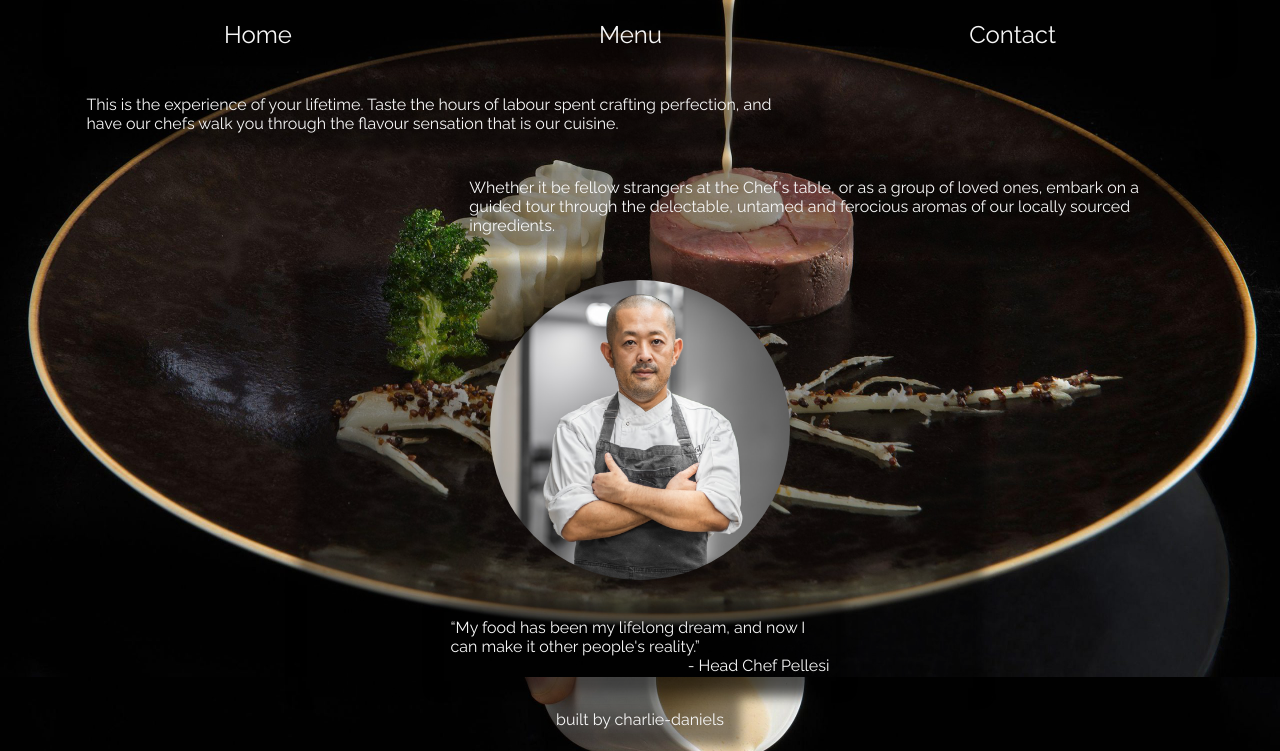
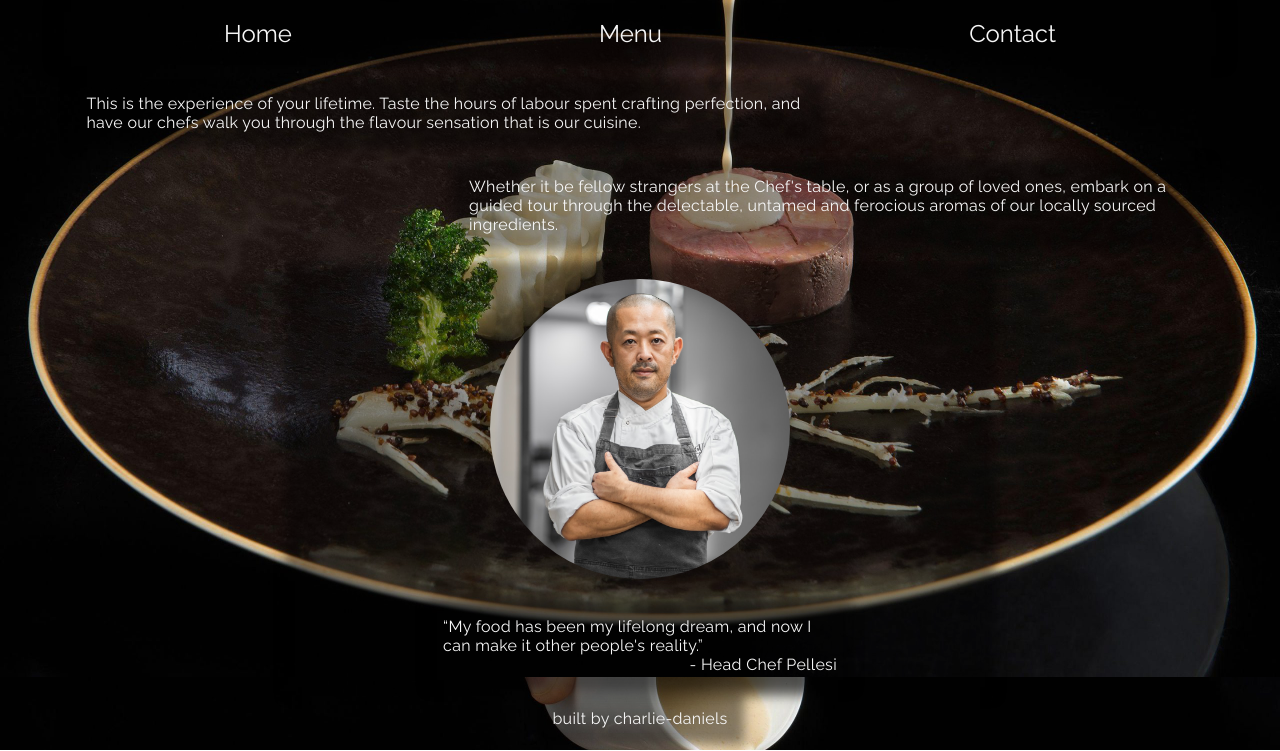
Before and after one commit to charlie-daniels/restaurant, a website built with webpack: page dist/index.html in a window 1280 px wide. Shown: the part 123-874 px from the top of the page. Built offline with nearby package versions, Linux system fonts and the light colour scheme; a web font is replaced by a local one.

Commit message:
Convert to scss

```diff
--- a/package.json
+++ b/package.json
@@ -18,6 +18,8 @@
   "homepage": "https://github.com/charlie-daniels/restaurant#readme",
   "devDependencies": {
     "css-loader": "^6.7.1",
+    "sass": "^1.54.9",
+    "sass-loader": "^13.0.2",
     "style-loader": "^3.3.1",
     "webpack": "^5.74.0",
     "webpack-cli": "^4.10.0"
--- a/src/pages/contact.js
+++ b/src/pages/contact.js
@@ -1,5 +1,5 @@
-import './../styles/contact.css';
-import addressPng from './../images/address.png';
+import '../styles/contact.scss';
+import addressPng from '../images/address.png';
 
 function createLocation() {
   const location = document.createElement('div');
--- a/src/pages/home.js
+++ b/src/pages/home.js
@@ -1,5 +1,5 @@
-import chefJpeg from './../images/chef.jpeg';
-import './../styles/home.css';
+import '../styles/home.scss';
+import chefJpeg from '../images/chef.jpeg';
 
 function createIntroduction() {
   const intro = document.createElement('section');
--- a/src/pages/menu.js
+++ b/src/pages/menu.js
@@ -1,4 +1,4 @@
-import './../styles/menu.css';
+import '../styles/menu.scss';
 
 function createMenuItem(name, desc) {
   const item = document.createElement('div');
--- a/src/pages/website.js
+++ b/src/pages/website.js
@@ -1,5 +1,5 @@
-import './../styles/global.css';
-import './../styles/website.css';
+import '../styles/global.scss';
+import '../styles/website.scss';
 
 import loadHome from './home.js';
 import loadContact from './contact.js';
@@ -15,7 +15,7 @@ function createHeader() {
   const header = document.createElement('header');
   const heading = document.createElement('h1');
   heading.classList.add('background');
-  heading.textContent = 'Rêver';
+  heading.textContent = 'rêves de nourriture';
 
   header.append(heading);
   return header;
--- a/src/styles/global.css
+++ b/src/styles/global.scss
@@ -1,6 +1,7 @@
 /* Fonts */
 
 @import url('https://fonts.googleapis.com/css?family=Raleway');
+$main-font-stack: 'Raleway', serif;
 
 /* Resets */
 
@@ -35,26 +36,25 @@ img {
 
 /*  */
 
-:root {
-  --bg-color: #272626;
-  --text-bg-color: #0000006a;
-  --text-color: #f6f6f6;
-}
+$bg-color: #272626;
+$text-bg-color: #0000006a;
+$text-color: #f6f6f6;
 
 body {
   background-image: url('./../images/background.jpeg');
   background-attachment: fixed;
   background-position: center;
   background-size: cover;
-  color: var(--text-color);
-  font-family: 'Raleway';
+  color: $text-color;
+  font-family: $main-font-stack;
+  letter-spacing: 0.3px;
 }
 
 .background {
-  background-color: var(--text-bg-color);
+  background-color: $text-bg-color;
   margin: 1rem;
   padding: 0.4rem;
-  box-shadow: 0 0 10px 10px var(--text-bg-color);
+  box-shadow: 0 0 10px 10px $text-bg-color;
 }
 
 .content-center {
--- /dev/null
+++ b/src/styles/home.scss
@@ -0,0 +1,26 @@
+.chef {
+  & img {
+  max-width: 300px;
+  max-height: 300px;
+  border-radius: 50%;
+  }
+  & .quote {
+    margin-top: 2rem;
+    margin-bottom: 0;
+    width: 60%;
+    & p {
+      text-align: right;
+    }
+  }
+}
+
+#introduction {
+  display: grid;
+  & p:nth-of-type(n) {
+    grid-column: 1 / span 2;
+  }
+
+  & p:nth-of-type(2n) {
+    grid-column: 2 / span 2;
+  }
+}
--- /dev/null
+++ b/src/styles/menu.scss
@@ -0,0 +1,13 @@
+#menu {
+  & h3 {
+    margin-bottom: .4rem;
+    font-size: 1.3rem;
+  }
+  & p {
+    font-size: 0.9rem;
+  }
+  & .item {
+    margin: .5rem 0;
+    text-align: center;
+  }
+}
--- /dev/null
+++ b/src/styles/website.scss
@@ -0,0 +1,42 @@
+@import url('https://fonts.googleapis.com/css?family=Petit+Formal+Script');
+$title-font-stack: 'Petit Formal Script', serif;
+
+h1 {
+  font-family: $title-font-stack;
+  font-size: 4rem;
+  letter-spacing: normal;
+}
+
+nav {
+  display: flex;
+  width: 90%;
+  justify-content: space-around;
+  font-size: 2rem;
+  padding: .5rem;
+  & button {
+    appearance: none;
+    border: none;
+    background: none;
+    color: inherit;
+    font-family: inherit;
+    font-size: 1.5rem;
+    position: relative;
+  }
+  & button:hover::after {
+    content: ' ';
+    width: 4rem;
+    height: 2px;
+    background-color: white;
+    position: absolute;
+    margin: 0 auto;
+    left: 0;
+    right: 0;
+    text-align: center;
+    top: 2rem;
+  }
+}
+
+footer {
+  margin-top: auto !important;
+  text-align: center;
+}
--- a/webpack.config.js
+++ b/webpack.config.js
@@ -11,8 +11,12 @@ module.exports = {
   module: {
     rules: [
       {
-        test: /\.css$/i,
-        use: ['style-loader', 'css-loader'],
+        test: /\.(scss|css)$/,
+        use: [
+          'style-loader',
+          'css-loader',
+          'sass-loader',
+        ],
       },
       {
         test: /\.(png|svg|jpg|jpeg)$/i,
```
Also changed, not shown: dist/main.js, src/styles/contact.scss (renamed from src/styles/contact.css), src/styles/home.css (deleted), src/styles/menu.css (deleted), src/styles/website.css (deleted), 1 other file.
